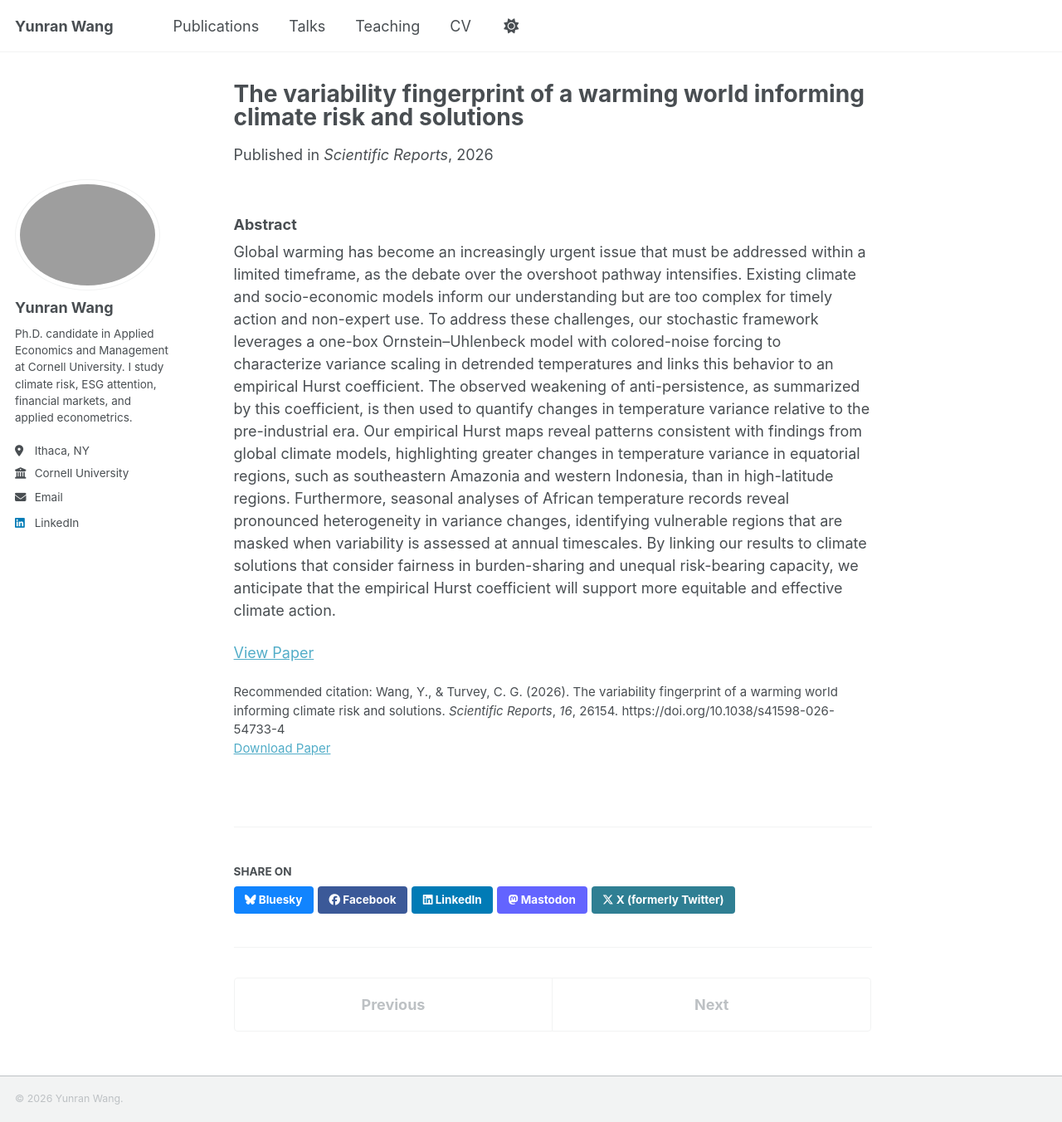
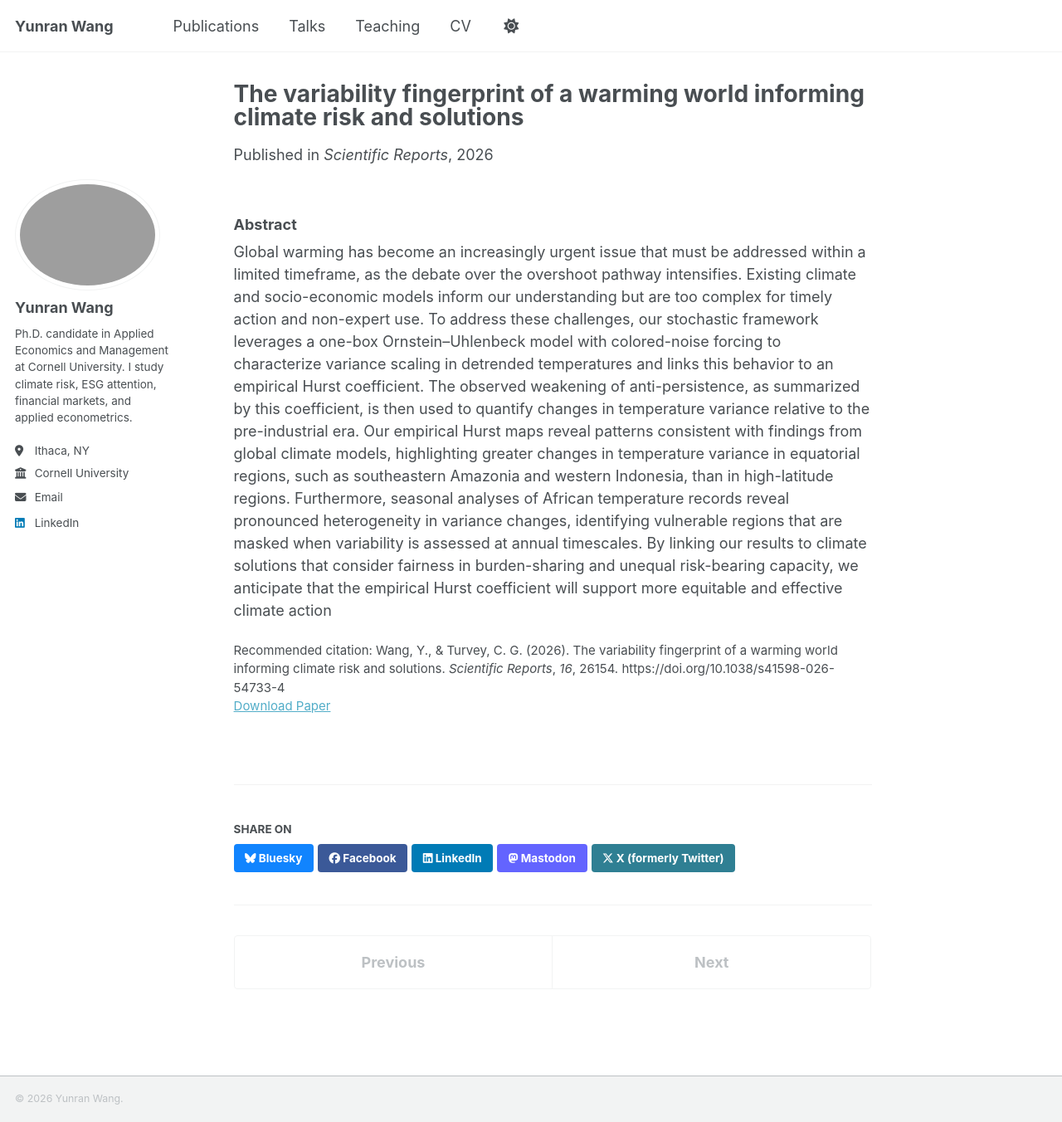
Before and after one commit to wangyunr/wangyunr.github.io, a Jekyll site: the page built from _publications/2026-06-06-variability-fingerprint-warming-world.md, in a window 1280 px wide and 1352 px high. Shown: the whole window at 83% size. Built offline with Jekyll 4.4.1, drawn with Linux system fonts in a browser that asks for light colours; a style sheet for code colours, icons or effects is not loaded.

Commit message:
Update 2026-06-06-variability-fingerprint-warming-world.md

```diff
--- a/_publications/2026-06-06-variability-fingerprint-warming-world.md
+++ b/_publications/2026-06-06-variability-fingerprint-warming-world.md
@@ -12,6 +12,4 @@ citation: 'Wang, Y., & Turvey, C. G. (2026). The variability fingerprint of a wa
 
 ### Abstract
 
-Global warming has become an increasingly urgent issue that must be addressed within a limited timeframe, as the debate over the overshoot pathway intensifies. Existing climate and socio-economic models inform our understanding but are too complex for timely action and non-expert use. To address these challenges, our stochastic framework leverages a one-box Ornstein–Uhlenbeck model with colored-noise forcing to characterize variance scaling in detrended temperatures and links this behavior to an empirical Hurst coefficient. The observed weakening of anti-persistence, as summarized by this coefficient, is then used to quantify changes in temperature variance relative to the pre-industrial era. Our empirical Hurst maps reveal patterns consistent with findings from global climate models, highlighting greater changes in temperature variance in equatorial regions, such as southeastern Amazonia and western Indonesia, than in high-latitude regions. Furthermore, seasonal analyses of African temperature records reveal pronounced heterogeneity in variance changes, identifying vulnerable regions that are masked when variability is assessed at annual timescales. By linking our results to climate solutions that consider fairness in burden-sharing and unequal risk-bearing capacity, we anticipate that the empirical Hurst coefficient will support more equitable and effective climate action.
-
-[View Paper](https://www.nature.com/articles/s41598-026-54733-4)
+Global warming has become an increasingly urgent issue that must be addressed within a limited timeframe, as the debate over the overshoot pathway intensifies. Existing climate and socio-economic models inform our understanding but are too complex for timely action and non-expert use. To address these challenges, our stochastic framework leverages a one-box Ornstein–Uhlenbeck model with colored-noise forcing to characterize variance scaling in detrended temperatures and links this behavior to an empirical Hurst coefficient. The observed weakening of anti-persistence, as summarized by this coefficient, is then used to quantify changes in temperature variance relative to the pre-industrial era. Our empirical Hurst maps reveal patterns consistent with findings from global climate models, highlighting greater changes in temperature variance in equatorial regions, such as southeastern Amazonia and western Indonesia, than in high-latitude regions. Furthermore, seasonal analyses of African temperature records reveal pronounced heterogeneity in variance changes, identifying vulnerable regions that are masked when variability is assessed at annual timescales. By linking our results to climate solutions that consider fairness in burden-sharing and unequal risk-bearing capacity, we anticipate that the empirical Hurst coefficient will support more equitable and effective climate action
```
